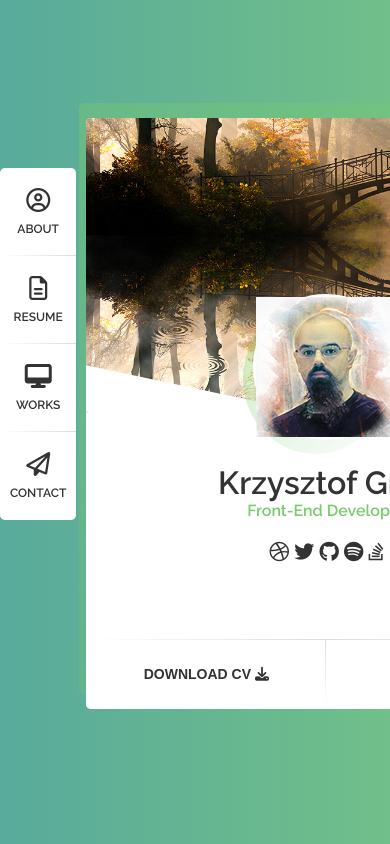
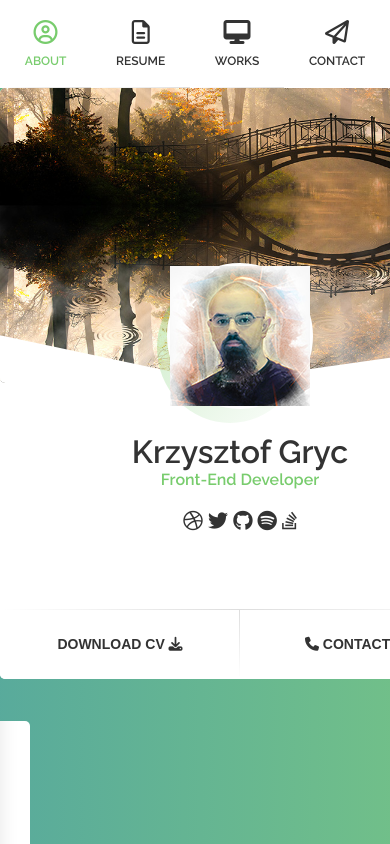
Before and after one commit to g-krzysztof/my-portfolio-page, a React (Create React App) app: page / in a window 390 px wide. Built offline with nearby package versions, Linux system fonts and the light colour scheme.

Commit message:
add header media styles

```diff
--- a/src/css/index.css
+++ b/src/css/index.css
@@ -13,6 +13,45 @@ body {
   background-size: 200% 200%;
   -webkit-animation: bannerbg ease 8s infinite;
           animation: bannerbg ease 8s infinite;
+}
+
+@media (max-width: 768px) {
+  .App {
+    overflow: scroll;
+  }
+}
+
+.App__layout {
+  display: -webkit-box;
+  display: -ms-flexbox;
+  display: flex;
+  -webkit-box-align: start;
+      -ms-flex-align: start;
+          align-items: flex-start;
+  position: relative;
+  -webkit-box-pack: center;
+      -ms-flex-pack: center;
+          justify-content: center;
+  margin: 14vh auto 16vh;
+  width: 1400px;
+}
+
+@media (max-height: 800px) {
+  .App__layout {
+    margin: 4vh auto 6vh;
+  }
+}
+
+@media (max-width: 768px) {
+  .App__layout {
+    -webkit-box-orient: vertical;
+    -webkit-box-direction: normal;
+        -ms-flex-direction: column;
+            flex-direction: column;
+    -ms-flex-wrap: wrap;
+        flex-wrap: wrap;
+    margin: 0;
+  }
 }
 
 .App__squares {
@@ -132,27 +171,6 @@ body {
           animation-delay: 18s;
 }
 
-.App__layout {
-  display: -webkit-box;
-  display: -ms-flexbox;
-  display: flex;
-  -webkit-box-align: start;
-      -ms-flex-align: start;
-          align-items: flex-start;
-  position: relative;
-  -webkit-box-pack: center;
-      -ms-flex-pack: center;
-          justify-content: center;
-  margin: 14vh auto 16vh;
-  width: 1400px;
-}
-
-@media (max-height: 800px) {
-  .App__layout {
-    margin: 4vh auto 6vh;
-  }
-}
-
 @-webkit-keyframes bannerbg {
   0% {
     background-position: 0% 50%;
@@ -255,9 +273,31 @@ body {
   margin: 50px 10px 0 0;
 }
 
+@media (max-width: 768px) {
+  .Header {
+    border-radius: 0;
+    margin: 0;
+  }
+}
+
 .Header__nav {
   position: relative;
   list-style: none;
+}
+
+@media (max-width: 768px) {
+  .Header__nav {
+    width: 100vw;
+    display: -webkit-box;
+    display: -ms-flexbox;
+    display: flex;
+    -webkit-box-orient: horizontal;
+    -webkit-box-direction: normal;
+        -ms-flex-direction: row;
+            flex-direction: row;
+    -ms-flex-wrap: nowrap;
+        flex-wrap: nowrap;
+  }
 }
 
 .Header__item {
@@ -269,6 +309,14 @@ body {
 
 .Header__item a {
   text-decoration: none;
+}
+
+@media (max-width: 768px) {
+  .Header__item {
+    -webkit-box-flex: 1;
+        -ms-flex-positive: 1;
+            flex-grow: 1;
+  }
 }
 
 .Header__item::before {
--- a/src/styles/_App.scss
+++ b/src/styles/_App.scss
@@ -10,6 +10,28 @@ body {
 	background: linear-gradient(90deg, #50A3A2, #80CC7E);
 	background-size: 200% 200%;
 	animation: bannerbg ease 8s infinite;
+	@media(max-width: 768px){
+		overflow: scroll;
+	}
+	&__layout {
+		display: flex;
+		align-items: flex-start;
+		position: relative;
+		justify-content: center;
+		margin: 14vh auto 16vh;
+		width: 1400px;
+		@media (max-height: 800px ) {
+			margin: 4vh auto 6vh;
+		}
+		@media(max-width: 768px){
+			flex-direction: column;
+			flex-wrap: wrap;
+			margin: 0;
+		}
+		@media(max-width: 480px){
+		}
+	}
+
 	&__squares {
 		position: relative;
 		top: 0;
@@ -112,19 +134,6 @@ body {
 			animation-delay: 18s;
 		}
 	}
-	&__layout {
-		display: flex;
-		align-items: flex-start;
-		position: relative;
-		justify-content: center;
-		margin: 14vh auto 16vh;
-		width: 1400px;
-		@media (max-height: 800px ) {
-			margin: 4vh auto 6vh;
-			// background-color: rgb(102, 67, 67);
-			// width: 1000px;
-        }
-	}
 }
 
 
--- a/src/styles/_Header.scss
+++ b/src/styles/_Header.scss
@@ -1,13 +1,23 @@
 .Header {
     position: relative;
     background-color: #fff;
-    // width: 70px;
     border-radius: 5px;
     z-index: 10;
     margin: 50px 10px 0 0;
+    // display: flex;
+    @media(max-width: 768px) {
+        border-radius: 0;
+        margin: 0;
+    }
     &__nav {
         position: relative;
         list-style: none;
+        @media(max-width: 768px){
+            width: 100vw;
+            display: flex;
+            flex-direction: row;
+            flex-wrap: nowrap;
+        }
     }
     &__item {
         position: relative;
@@ -16,6 +26,9 @@
         font-weight: 600;
         a {
             text-decoration: none;
+        }
+        @media(max-width: 768px){
+            flex-grow: 1;
         }
     }
 
```
Also changed, not shown: 1 other file (tests, documents, lock files or other folders).
